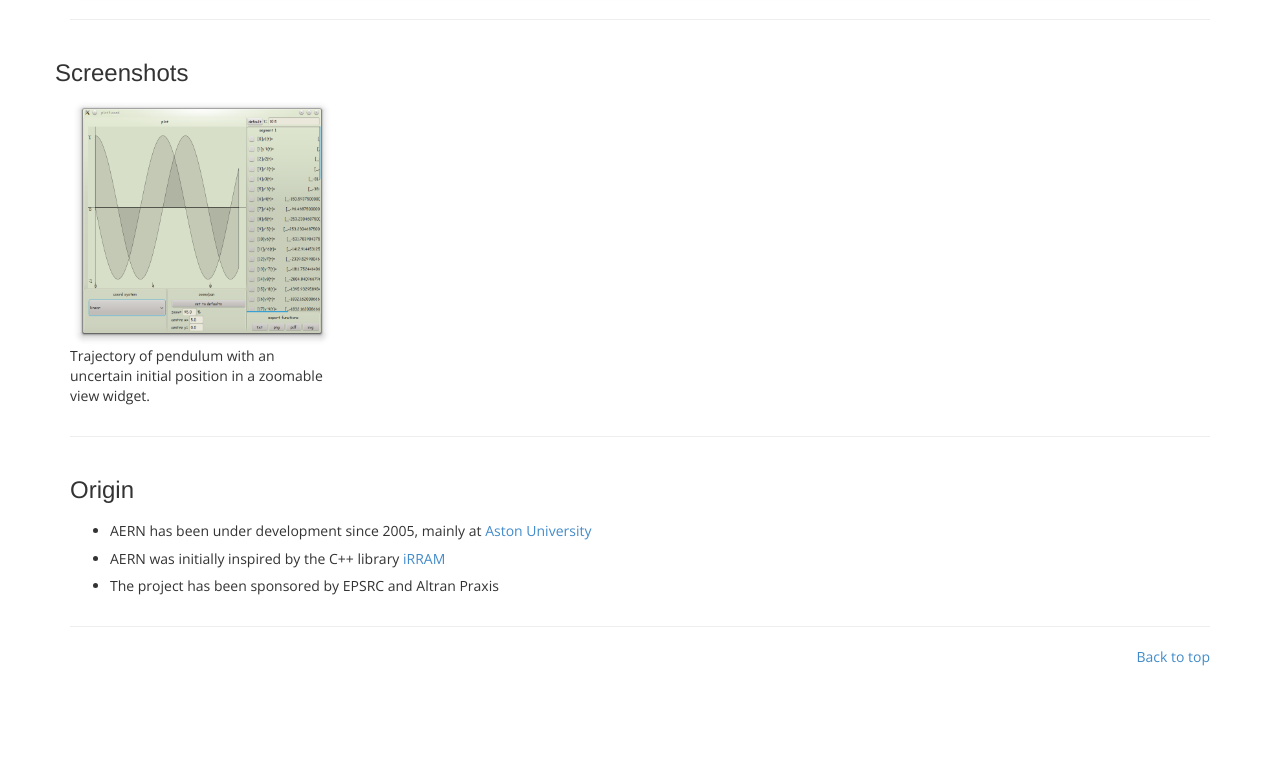
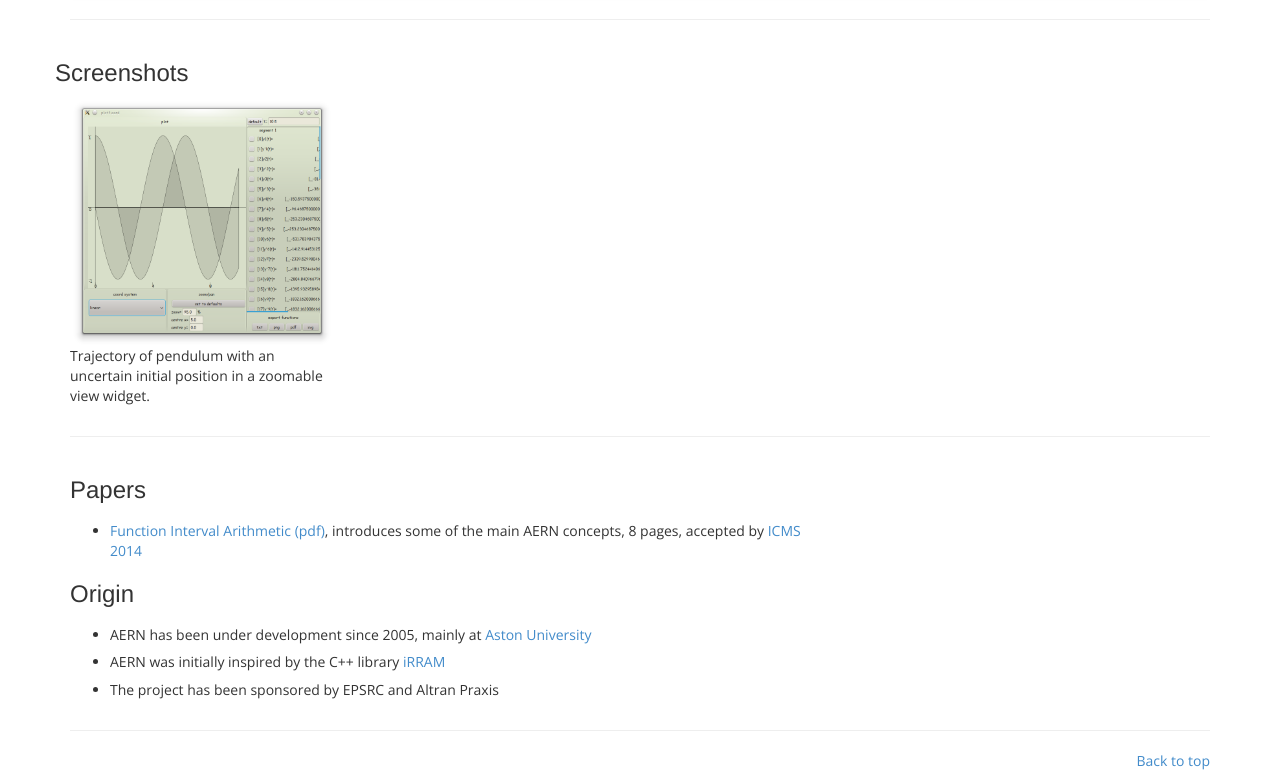
Before and after one commit to michalkonecny/aern, a plain HTML site: page _site/index.html in a window 1280 px wide. Shown: the part 456-1237 px from the top of the page. Before the commit the page ends 1133 px from the top, so only its background shows below. Drawn offline with nearby package versions, Linux system fonts and the light colour scheme; some packages are replaced by stand-ins of ours.

Commit message:
Added a link to the ICMS extended abstract.

```diff
--- a/_site/index.html
+++ b/_site/index.html
@@ -279,7 +279,11 @@ z(0) &amp; \in &amp; 36\pm\delta
       <div class="row featurette">
         <div class="col-md-8">
 <!--           <h2 class="featurette-heading">About</h2> -->
-                <h3 id="origin">Origin</h3>
+                <h3 id="papers">Papers</h3>
+<ul>
+<li><a href="http://duracz.net/jan/publications/icms2014.pdf">Function Interval Arithmetic (pdf)</a>, introduces some of the main AERN concepts, 8 pages, accepted by <a href="http://voronoi.hanyang.ac.kr/icms2014/">ICMS 2014</a></li>
+</ul>
+<h3 id="origin">Origin</h3>
 <ul>
 <li>AERN has been under development since 2005, mainly at <a href="http://www.aston.ac.uk/">Aston University</a></li>
 <li>AERN was initially inspired by the C++ library <a href="http://irram.uni-trier.de/">iRRAM</a></li>
```
Also changed, not shown: 1 other file.
